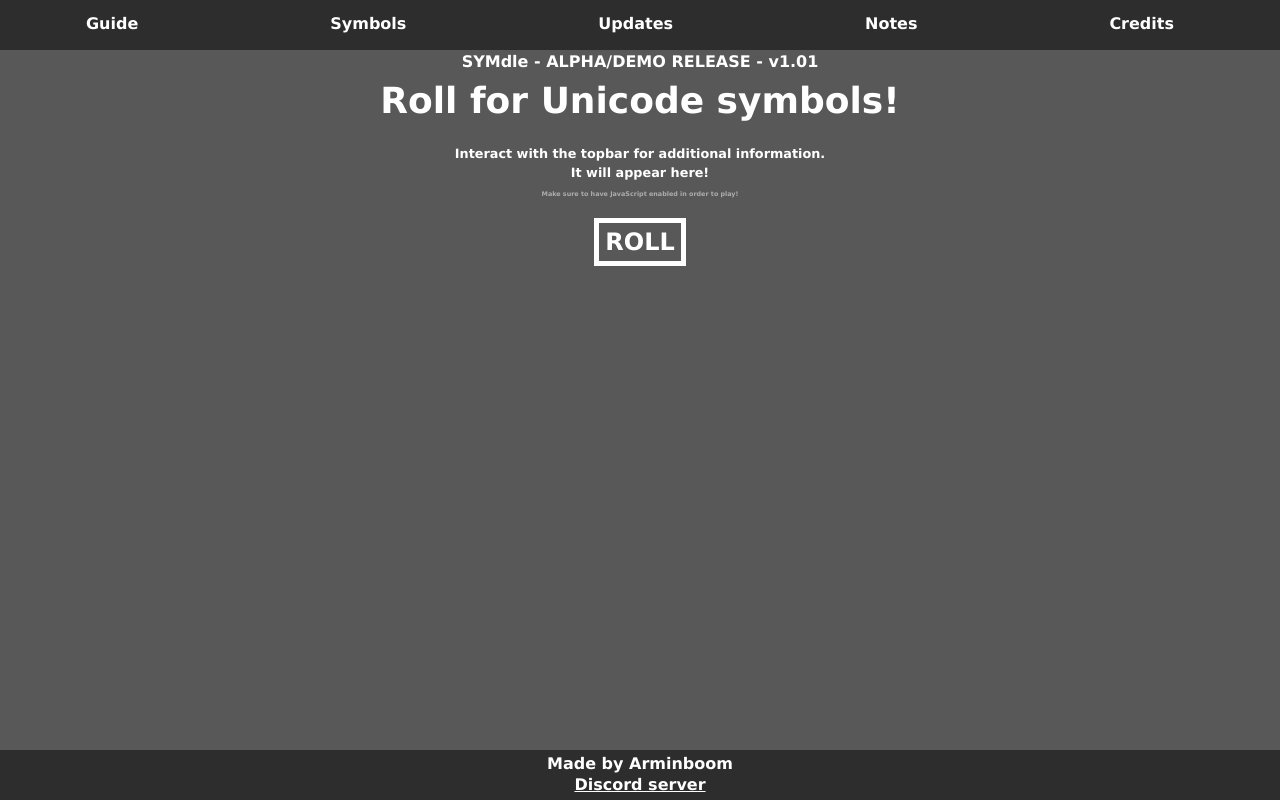
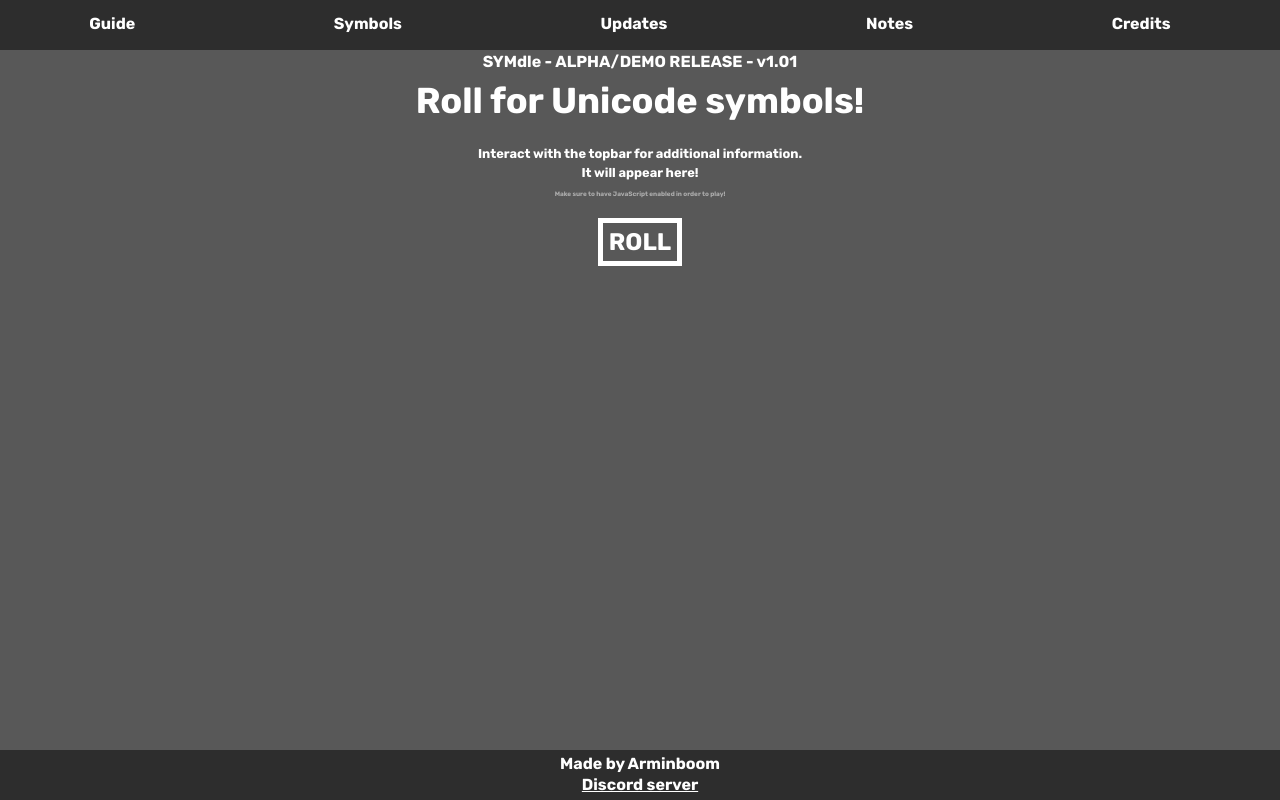
Before and after one commit to arminboom/SYMdleDEMO, a plain HTML site: page index.html in a window 1280 px wide. Drawn offline with nearby package versions, Linux system fonts and the light colour scheme.

Commit message:
Font change
Verdena -> Rubik hotfix

```diff
--- a/sym.css
+++ b/sym.css
@@ -1,3 +1,4 @@
+@import url('https://fonts.googleapis.com/css2?family=Rubik:ital,wght@0,300..900;1,300..900&display=swap');
 @keyframes move {
     100% {background-position: 50%;}
 }
@@ -70,7 +71,7 @@
 body {
     color: var(--lightsym);
     background-color: var(--darksym);
-    font-family: Verdana;
+    font-family: "Rubik";
     font-weight: bold;
     background-blend-mode: soft-light;
     background-position: top;
```
